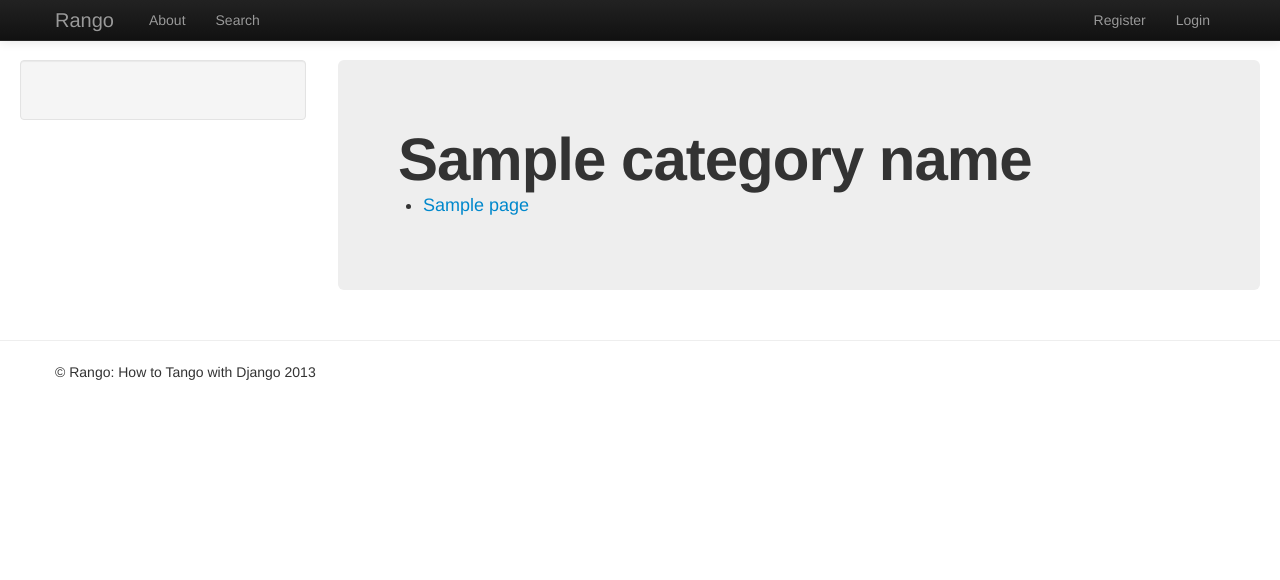
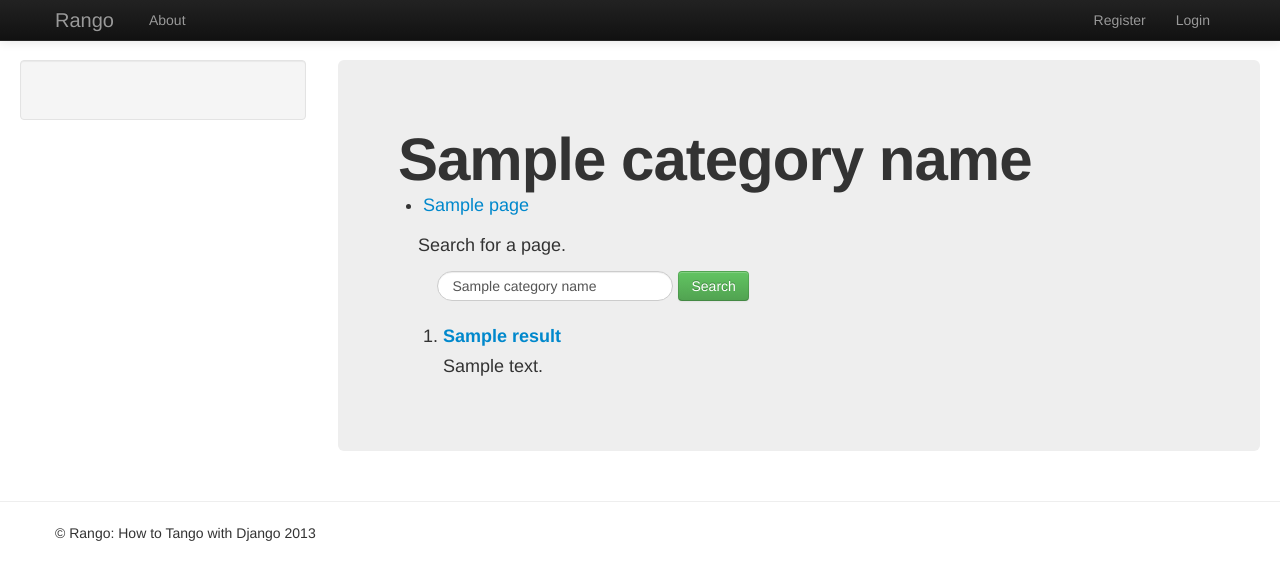
Before and after one commit to brownmagik352/tango_django, a Django app: template tango_with_django_project/templates/rango/category.html in a window 1280 px wide. Shown: the top 580 px of the page. Run offline with Django 3.2, Linux system fonts and the light colour scheme; the template is opened without the code that fills it: most values are stand-ins (such as "Sample title", 1, 10 or a date in 2020).

Commit message:
section2 searching within a category page

```diff
--- a/tango_with_django_project/rango/urls.py
+++ b/tango_with_django_project/rango/urls.py
@@ -11,5 +11,5 @@ urlpatterns = patterns('',
 	url(r'^login/$', views.user_login, name="login"),
 	url(r'^logout/$', views.user_logout, name="logout"),
 	url(r'^restricted/$', views.restricted, name="restricted"),
-	url(r'^search/$', views.search, name="search"),
+	#url(r'^search/$', views.search, name="search"),
 	)
--- a/tango_with_django_project/templates/rango/base.html
+++ b/tango_with_django_project/templates/rango/base.html
@@ -38,7 +38,7 @@
                             <li><a href="/rango/add_category/">Add Category</a></li>
                            {% endif %}
                            <li><a href="/rango/about/">About</a></li>
-                           <li><a href="/rango/search/">Search</a></li>
+                           <!-- <li><a href="/rango/search/">Search</a></li> -->
                        </ul>
                    </div>
                    <!--/.nav-collapse -->
--- a/tango_with_django_project/templates/rango/category.html
+++ b/tango_with_django_project/templates/rango/category.html
@@ -16,6 +16,32 @@
         <strong>No pages currently in category.</strong>
     {% endif %}
 
+    <div class="container-fluid">
+        <p>Search for a page.</p>
+        <form class="span8 form-search" id="search_form" method="post" action="/rango/category/{{ category_name_url }}/">
+            {% csrf_token %}
+            <input type="text" class="input-long search-query"  name="query" value="{{ category_name }}" id="query" />
+            <button type="submit" class="btn btn-success" name="submit" value="Search">Search</button>
+        </form>
+    </div>
+    <div class="container-fluid">
+        {% if result_list %}
+        <!-- Display search results in an ordered list -->
+            <ol>
+                {% for result in result_list %}
+                <li>
+                    <strong><a href="{{ result.link }}">{{ result.title }}</a></strong><br />
+                    <p>{{ result.summary }}</p>
+                </li>
+                {% endfor %}
+            </ol>
+        {% else %}
+            <br/>
+            <p>No results found</p>
+        {% endif %}
+    </div>
+
+
     {% if user.is_authenticated %}
        <a href="/rango/category/{{category_name_url}}/add_page/">Add a Page</a>
     {% endif %}
```
Also changed, not shown: tango_with_django_project/rango/views.py (+35 -13 lines), tango_with_django_project/rango.db.
